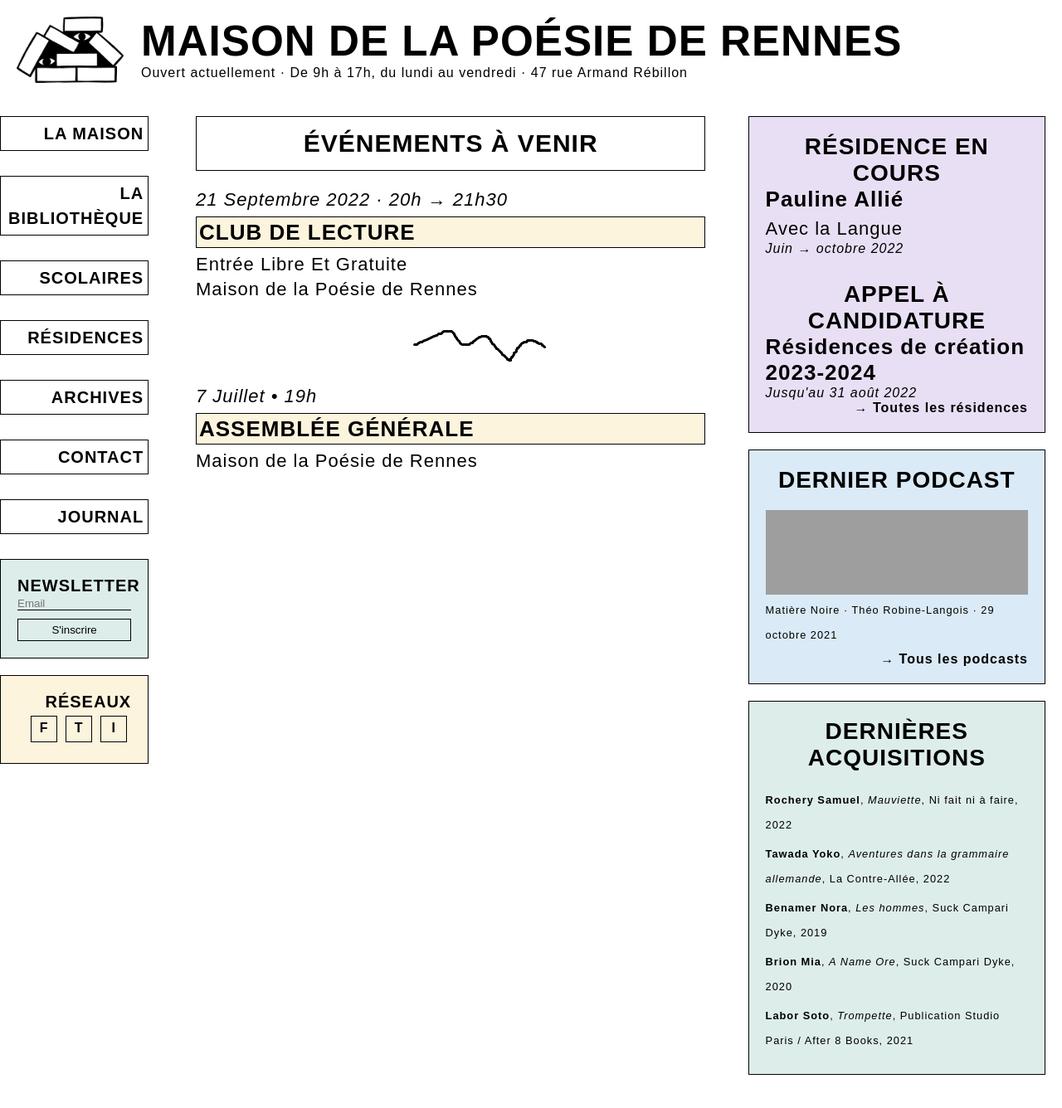
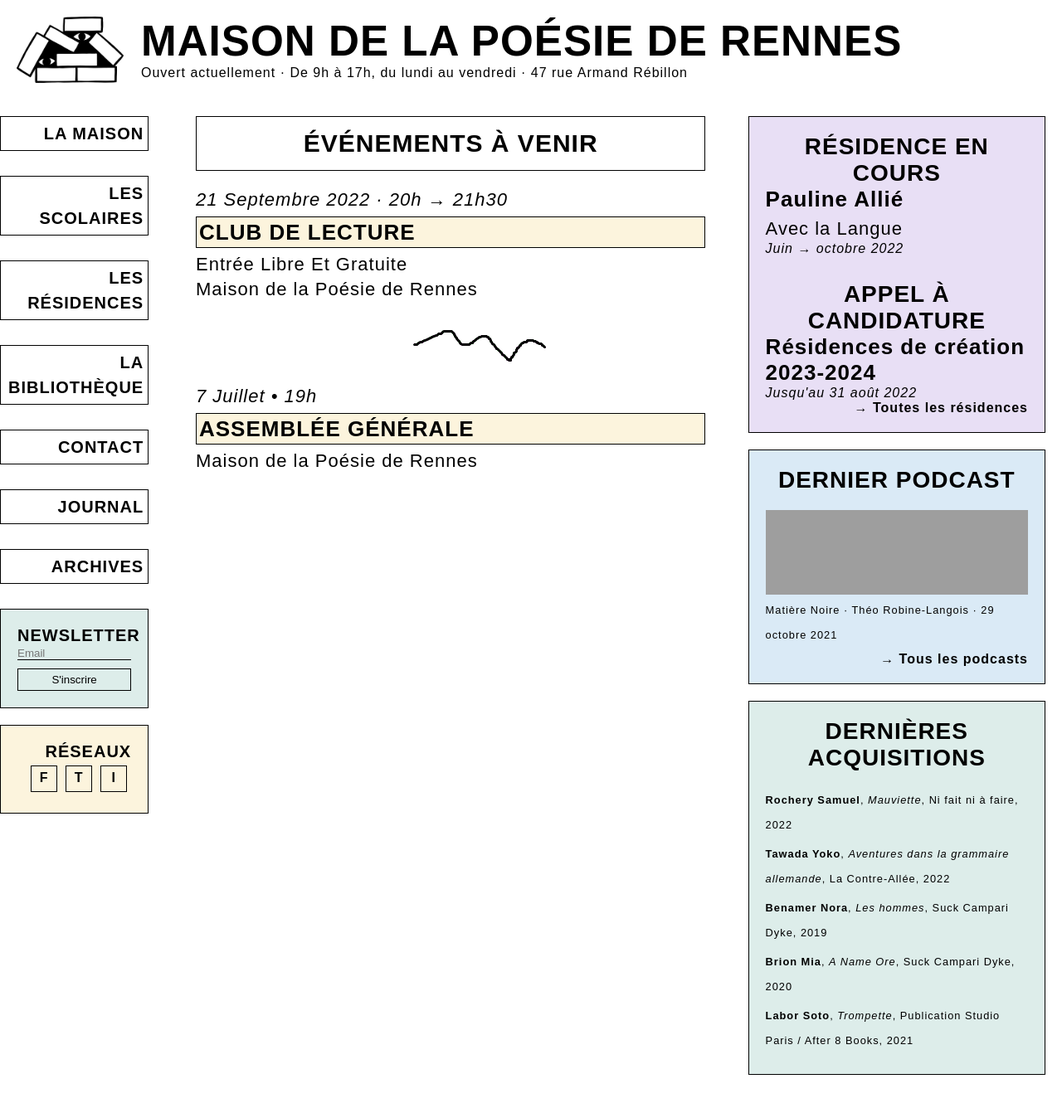
Before and after one commit to PQuod/MaisondelaPoesiedeRennes, a Jekyll site: the page built from index.markdown, in a window 1280 px wide. Shown: the whole page at 83% size. Built offline with Jekyll 4.4.1, drawn with Linux system fonts in a browser that asks for light colours; some web fonts are replaced; a script that is not in the unit is left out; grey boxes are pictures that could not be loaded.

Commit message:
Sorting and harmonizing pages

```diff
--- a/_data/pagelist.yml
+++ b/_data/pagelist.yml
@@ -3,20 +3,20 @@
 - title: La Maison
   url: /maison/
 
+- title: Les scolaires
+  url: /scolaires/
+
+- title: Les résidences
+  url: /residences/
+
 - title: La bibliothèque
   url: /bibli/
-
-- title: Scolaires
-  url: /scolaires/
-
-- title: Résidences
-  url: /residences/
-
-- title: Archives
-  url: /archives/
 
 - title: Contact
   url: /contact/
 
 - title: Journal
   url: /journal/
+
+- title: Archives
+  url: /archives/
--- a/_includes/nav.html
+++ b/_includes/nav.html
@@ -15,7 +15,7 @@
     </form>
   </div>
   <div class="encart color_asso">
-    <label>Réseaux</label>
+    <label>Réseaux</label><br>
     <a href="https://www.facebook.com/maiporennes/" target="_blank" class="social">F</a><a href="https://twitter.com/maiporennes?lang=fr" target="_blank" class="social">T</a><a href="https://www.instagram.com/maiporennes/?hl=fr" target="_blank" class="social">I</a>
   </div>
 </nav>
```
